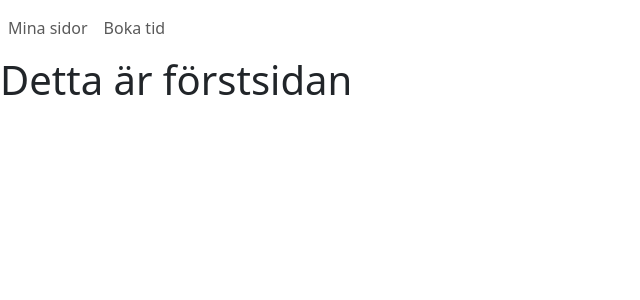
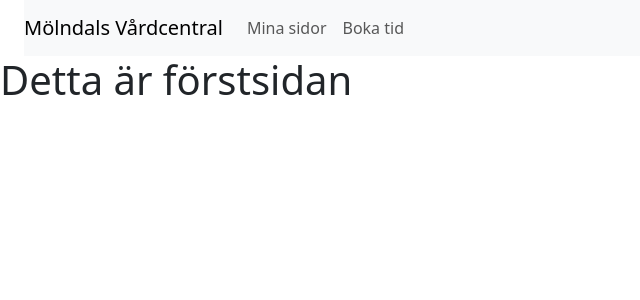
Before and after one commit to RedPhoenixQ/Utveckling-av-IT-i-organisationer, a PHP site: page / in a window 1280 px wide. Shown: the top 300 px of the page, without its empty margins (0-640 px from the left). Run offline with PHP 8.4, Linux system fonts and the light colour scheme.

Commit message:
Add nav styling

```diff
--- a/php/templates/header.php
+++ b/php/templates/header.php
@@ -15,7 +15,8 @@ require_once __DIR__ . "/../scripts/db.php";
 </head>
 <body>
     <header>
-        <nav class="navbar navbar-expand-lg">
+        <nav class="navbar navbar-expand-lg navbar-light bg-light mx-4">
+            <a class="navbar-brand" href="<?= $base_url ?>">Mölndals Vårdcentral</a>
             <button class="navbar-toggler" type="button"
             data-bs-toggle="collapse"
             data-bs-target="#headerNavbar"
@@ -26,7 +27,7 @@ require_once __DIR__ . "/../scripts/db.php";
                 <span class="navbar-toggler-icon"></span>
             </button>
             <div class="collapse navbar-collapse" id="headerNavbar">
-                <ul class="navbar-nav">
+                <ul class="navbar-nav text-end text-lg-start">
                     <?php
                     $links = [
                         "Mina sidor" => "/minasidor",
```
